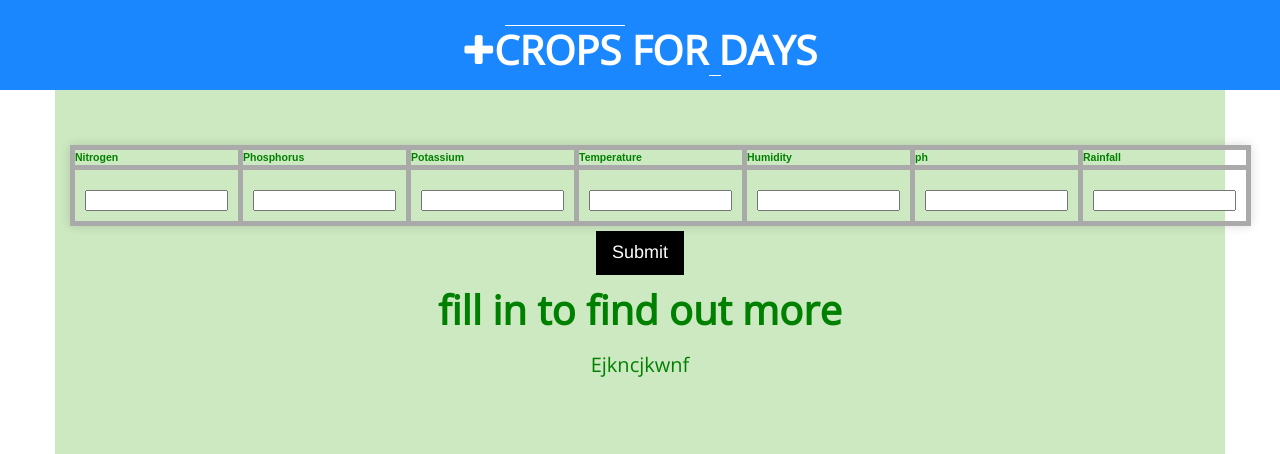
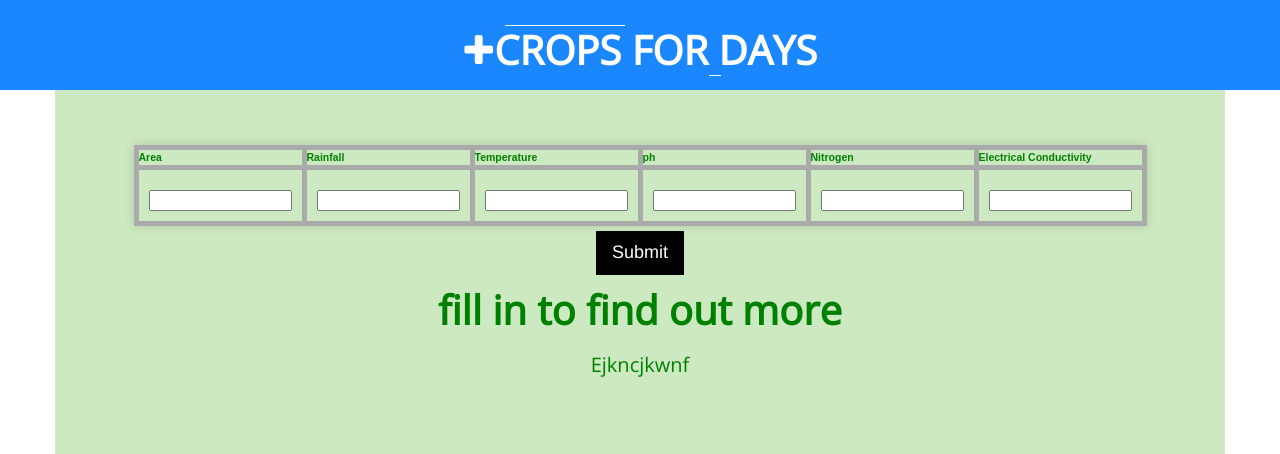
Before and after one commit to starrocket2607/HACKSUTD, a Flask app: template Templates/index.html in a window 1280 px wide. Shown: the top 454 px of the page. Run offline with Flask 2, Linux system fonts and the light colour scheme; the template is opened without the code that fills it, so the values that code supplies are empty; parts of the project's set-up code (start-up, migrations or seed data) failed here and were passed over.

Commit message:
Update index.html

```diff
--- a/Templates/index.html
+++ b/Templates/index.html
@@ -57,13 +57,12 @@
             <div class="col-md-12">
       <table>
            <tr>
-               <th> Nitrogen </th>
-        	     <th> Phosphorus </th>
-               <th> Potassium </th>
+                 <th> Area </th>
+        	     <th> Rainfall </th>
             	 <th> Temperature </th>
-            	 <th> Humidity </th>
             	 <th> ph </th>
-            	 <th> Rainfall</th>
+                 <th> Nitrogen </th>
+            	 <th> Electrical Conductivity</th>
 
            </tr>
 
@@ -129,15 +128,7 @@
 
              </td>
 
-             <td>
 
-               <div class="form">
-                 <form action="">
-                     <input type="value">
-                 </form>
-              </div>
-
-             </td>
 
            </tr>
 
```
